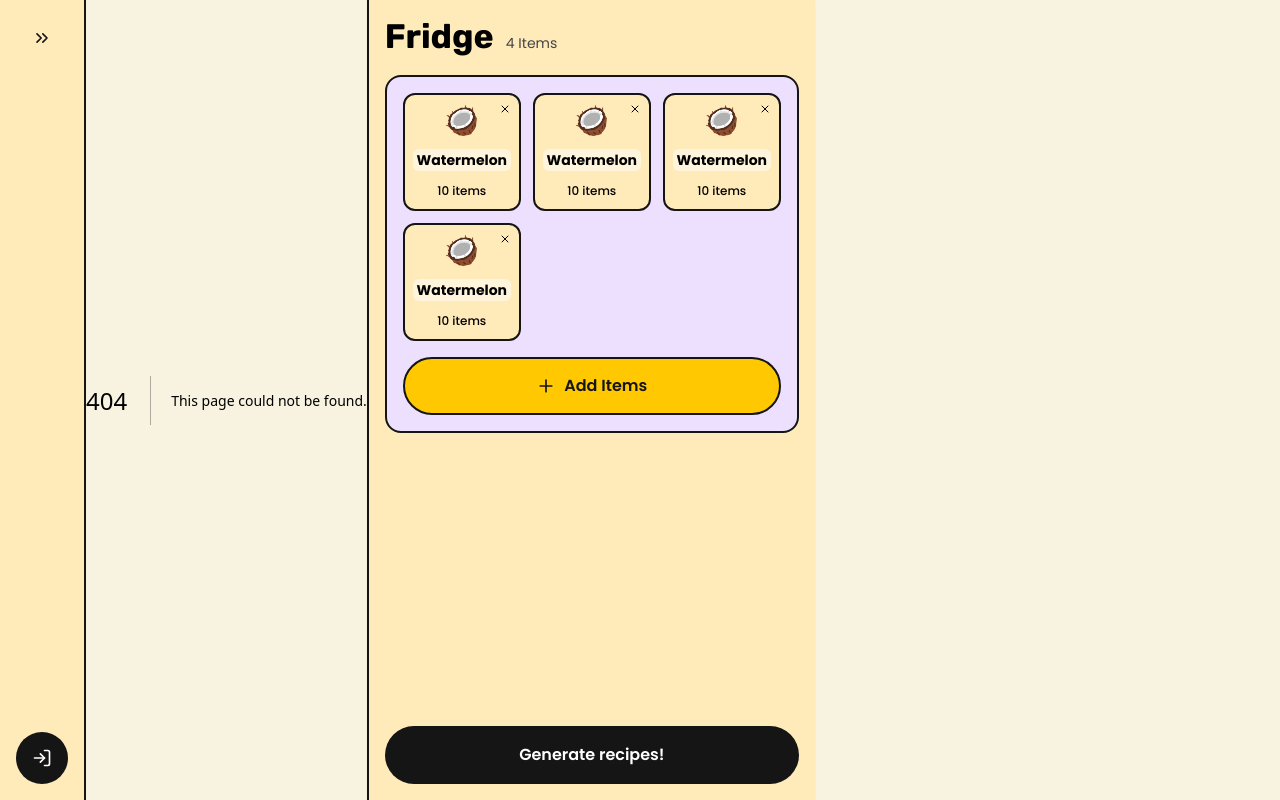
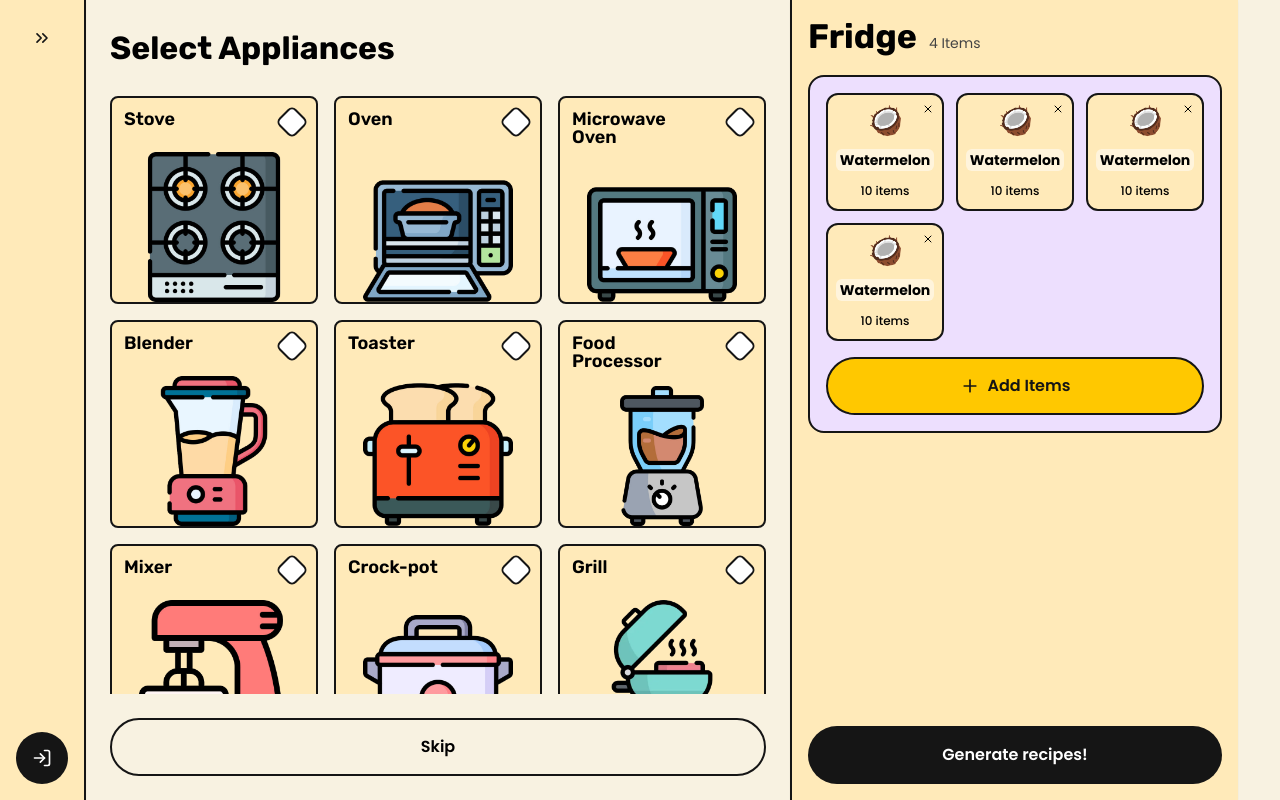
Before and after one commit to Flanner-app/flanner-nextjs-frontend, a Next.js app: page /auth/appliances in a window 1280 px wide. Before the commit this address had no page. Built offline with nearby package versions, Linux system fonts and the light colour scheme.

Commit message:
feat: add appliances modal

```diff
--- /dev/null
+++ b/src/app/@authModal/(.)auth/appliances/page.tsx
@@ -0,0 +1,7 @@
+import AppliancesStepContent from '@/components/authFlow/AppliancesStep'
+
+const AppliancesAuthModal = () => {
+  return <AppliancesStepContent />
+}
+
+export default AppliancesAuthModal
--- a/src/app/@authModal/(.)auth/layout.tsx
+++ b/src/app/@authModal/(.)auth/layout.tsx
@@ -31,7 +31,12 @@ const AuthModalLayout = ({ children }: { children: ReactNode }) => {
   }, [])
 
   return (
-    <Modal isOpen={showModal} close={() => setShowModal(false)} title="title">
+    <Modal
+      paddings="none"
+      isOpen={showModal}
+      close={() => setShowModal(false)}
+      className="max-h-[80vh] sm:!max-w-3xl"
+    >
       {children}
     </Modal>
   )
--- a/src/app/@authModal/(.)auth/page.tsx
+++ b/src/app/@authModal/(.)auth/page.tsx
@@ -1,5 +1,11 @@
+import AppliancesStepContent from '@/components/authFlow/AppliancesStep'
+
 const AuthModal = () => {
-  return <></>
+  return (
+    <>
+      <AppliancesStepContent />
+    </>
+  )
 }
 
 export default AuthModal
--- a/src/app/@authModal/(.)auth/preferences/page.tsx
+++ b/src/app/@authModal/(.)auth/preferences/page.tsx
@@ -1,7 +1,7 @@
 import PreferencesAuthStep from '@/components/authFlow/PreferencesStep'
 
-const PreferencesModal = () => {
+const PreferencesAuthModal = () => {
   return <PreferencesAuthStep />
 }
 
-export default PreferencesModal
+export default PreferencesAuthModal
--- /dev/null
+++ b/src/app/auth/appliances/page.tsx
@@ -0,0 +1,7 @@
+import AppliancesStepContent from '@/components/authFlow/AppliancesStep'
+
+const AppliancesAuthPage = () => {
+  return <AppliancesStepContent />
+}
+
+export default AppliancesAuthPage
--- a/src/app/page.tsx
+++ b/src/app/page.tsx
@@ -1,5 +1,11 @@
+import AppliancesStepContent from '@/components/authFlow/AppliancesStep'
+
 const Home = () => {
-  return <main className="grow p-8"></main>
+  return (
+    <main className="grow p-8">
+      <AppliancesStepContent />
+    </main>
+  )
 }
 
 export default Home
--- /dev/null
+++ b/src/components/authFlow/AppliancesStep.tsx
@@ -0,0 +1,80 @@
+'use client'
+
+import { useState } from 'react'
+import SelectionCard from '../shared/SelectionCard'
+import clsx from 'clsx'
+import Button from '../shared/Button'
+import { ChevronRight } from 'react-feather'
+
+const APPLIANCES = [
+  { label: 'Stove', imgSrc: '/images/cards/stove.webp' },
+  { label: 'Oven', imgSrc: '/images/cards/oven.webp' },
+  { label: 'Microwave Oven', imgSrc: '/images/cards/microwave.webp' },
+  { label: 'Blender', imgSrc: '/images/cards/blender.webp' },
+  { label: 'Toaster', imgSrc: '/images/cards/toaster.webp' },
+  { label: 'Food Processor', imgSrc: '/images/cards/food-processor.webp' },
+  { label: 'Mixer', imgSrc: '/images/cards/mixer.webp' },
+  { label: 'Crock-pot', imgSrc: '/images/cards/crock-pot.webp' },
+  { label: 'Grill', imgSrc: '/images/cards/grill.webp' },
+  { label: 'Waffle Maker', imgSrc: '/images/cards/waffle-maker.webp' },
+  { label: 'Juicer', imgSrc: '/images/cards/juicer.webp' },
+]
+
+const scrollbarClasses = [
+  'scrollbar-track-transparent',
+  'scrollbar-thumb-black-hover/50 scrollbar-thumb-rounded-md',
+  'scrollbar-w-1 scrollbar',
+]
+
+const AppliancesStepContent = () => {
+  const [selectedAppliances, setSelectedAppliances] = useState<string[]>([])
+
+  const onSelect = (value: string) => {
+    if (selectedAppliances.includes(value)) {
+      const newValueList = selectedAppliances.filter((item) => item !== value)
+      setSelectedAppliances(newValueList)
+    } else {
+      setSelectedAppliances((prev) => [...prev, value])
+    }
+  }
+
+  return (
+    <div className="flex h-full flex-col gap-6">
+      <h3 className="max-w-5/6 px-6 pt-6 font-rubik text-6xl font-bold">
+        Select Appliances
+      </h3>
+      <div className={clsx('h-full overflow-y-auto', scrollbarClasses)}>
+        <div className="grid max-h-full grid-cols-1 gap-4 px-6 xs:grid-cols-2 md:grid-cols-3">
+          {APPLIANCES.map((item) => (
+            <SelectionCard
+              key={item.label}
+              label={item.label}
+              imgSrc={item.imgSrc}
+              isSelected={selectedAppliances.includes(item.label)}
+              onChange={() => onSelect(item.label)}
+              className="col-span-1"
+            />
+          ))}
+        </div>
+      </div>
+      <div className="p-6 pt-0">
+        <Button
+          size="M"
+          appearence={selectedAppliances.length !== 0 ? 'yellow' : 'outline'}
+          className="w-full"
+        >
+          {selectedAppliances.length !== 0 ? (
+            <>
+              Continue
+              <ChevronRight size={20} />
+            </>
+          ) : (
+            'Skip'
+          )}
+        </Button>
+      </div>
+    </div>
+  )
+}
+
+export default AppliancesStepContent
--- a/src/components/authFlow/PreferencesStep.tsx
+++ b/src/components/authFlow/PreferencesStep.tsx
@@ -5,6 +5,7 @@ import Checkbox from '../shared/Checkbox'
 import Input from '../shared/Input'
 import Button from '../shared/Button'
 import { ChevronRight } from 'react-feather'
+import Link from 'next/link'
 
 const PREFERENCES = [
   'Low calories',
@@ -54,7 +55,8 @@ const PreferencesAuthStep = () => {
         onChange={(e) => setOtherPreferences(e.target.value)}
         onBlur={() => setOtherPreferences((prevData) => prevData.trim())}
       />
-      <div className="flex justify-end">
+      {/* todo: insert other preferences inso selected on continue */}
+      <Link href={'appliances'}>
         <Button
           size="M"
           appearence={
@@ -73,7 +75,7 @@ const PreferencesAuthStep = () => {
             'Skip'
           )}
         </Button>
-      </div>
+      </Link>
     </div>
   )
 }
--- a/src/components/shared/Modal.tsx
+++ b/src/components/shared/Modal.tsx
@@ -7,12 +7,18 @@ import Button from './Button'
 type ModalProps = {
   isOpen: boolean
   close: () => void
-  title: string
+  paddings?: 'none' | 'regular'
   className?: string
   children: ReactNode
 }
 
-const Modal = ({ isOpen, close, title, className, children }: ModalProps) => {
+const Modal = ({
+  isOpen,
+  close,
+  paddings,
+  className,
+  children,
+}: ModalProps) => {
   return (
     <Transition appear show={isOpen} as={Fragment}>
       <Dialog onClose={close} as="div" className="relative z-10">
@@ -46,22 +52,21 @@ const Modal = ({ isOpen, close, title, className, children }: ModalProps) => {
             >
               <Dialog.Panel
                 className={clsx(
-                  'min-h-40 w-full overflow-hidden bg-yellow-dark backdrop-blur-md',
-                  'bg-opacity-70 p-6 sm:max-w-lg sm:rounded-3xl',
+                  'min-h-full w-full overflow-hidden bg-yellow-dark backdrop-blur-md sm:min-h-40',
+                  'h-full bg-opacity-70 sm:max-w-lg sm:rounded-3xl',
+                  { 'p-6': paddings === 'regular' },
                   className,
                 )}
               >
-                <div className="mb-4 flex items-start justify-between gap-4">
-                  <h3 className="font-rubik text-6xl font-bold">{title}</h3>
                 <Button
                   size="S"
                   appearence="ghost"
                   containsIconOnly
                   onClick={close}
+                  className="absolute right-6 top-6 z-10"
                 >
                   <X size={16} />
                 </Button>
-                </div>
                 {children}
               </Dialog.Panel>
             </Transition.Child>
--- /dev/null
+++ b/src/components/shared/SelectionCard.tsx
@@ -0,0 +1,73 @@
+import clsx from 'clsx'
+import Image from 'next/image'
+import { Check } from 'react-feather'
+
+type SelectionCardProps = {
+  label: string
+  imgSrc: string
+  isSelected: boolean
+  onChange: () => void
+  className?: string
+}
+
+const SelectionCard = ({
+  label,
+  imgSrc,
+  isSelected,
+  onChange,
+  className,
+}: SelectionCardProps) => {
+  return (
+    <div
+      className={clsx(
+        'rounded-lg border-2 border-black-regular bg-yellow-dark p-3 pb-0',
+        'aspect-square min-h-40 min-w-40 cursor-pointer transition-colors hover:bg-tones-rose sm:min-w-52',
+        'relative flex flex-col justify-between gap-4 bg-contain bg-bottom bg-no-repeat',
+        { 'bg-tones-rose': isSelected },
+        className,
+      )}
+      onClick={onChange}
+    >
+      {/* todo: use checkbox here */}
+      <div
+        className={clsx(
+          'absolute right-3 top-3 h-6 w-6 rounded-md bg-white',
+          'rotate-45 border-2 border-black-regular transition-colors',
+          'flex items-center justify-center',
+          {
+            '!border-black-regular !bg-yellow-regular': isSelected,
+            'bg-tones-yellow': isSelected,
+          },
+        )}
+      >
+        <Check
+          size={16}
+          strokeWidth={3}
+          className={clsx(
+            '-rotate-45 text-black-default opacity-0 transition-opacity duration-75',
+            {
+              'opacity-100': isSelected,
+            },
+          )}
+        />
+      </div>
+      <span className="max-w-3/4 font-rubik text-lg font-semibold leading-none">
+        {label}
+      </span>
+      <div
+        className="relative mx-auto h-full w-full max-w-10/12 bg-contain bg-bottom bg-no-repeat"
+        style={{ backgroundImage: `url(${imgSrc})` }}
+      >
+        {/* <Image
+          src={imgSrc}
+          fill
+          sizes="100vh"
+          alt="label"
+          className="pointer-events-none mt-auto !h-fit w-full select-none object-contain"
+        /> */}
+      </div>
+    </div>
+  )
+}
+
+export default SelectionCard
--- a/src/components/shared/Sidebar.tsx
+++ b/src/components/shared/Sidebar.tsx
@@ -45,31 +45,36 @@ const Sidebar = () => {
           />
         </Button>
       </div>
-      <Link href="/auth">
       <Button
         size="M"
         appearence="black"
         className="w-full leading-none"
         containsIconOnly={!isOpen}
+        onClick={() => setIsModalOpen(true)}
       >
         <LogIn size={20} />
         {isOpen && <>Login</>}
       </Button>
-      </Link>
-      <Modal
-        isOpen={isModalOpen}
-        close={() => setIsModalOpen(false)}
-        title="Use the Fridge!"
-      >
+      <Modal isOpen={isModalOpen} close={() => setIsModalOpen(false)}>
+        <h3 className="max-w-5/6 px-6 pt-6 font-rubik text-6xl font-bold">
+          Use the Fridge!
+        </h3>
         <span className="mb-6 inline-block text-base text-black-hover">
           You can login using any of these
         </span>
         <div className="mx-auto flex flex-col gap-2 sm:flex-row">
+          <Link href="auth/preferences">
             <Button size="S" appearence="yellow" className="w-full">
               {/* eslint-disable-next-line */}
-            <img src="/images/icons/google.svg" alt="" width={24} height={24} />
+              <img
+                src="/images/icons/google.svg"
+                alt=""
+                width={24}
+                height={24}
+              />
               Google
             </Button>
+          </Link>
           <Button size="S" appearence="yellow" className="w-full">
             <Facebook size={24} />
             Facebook
--- a/tailwind.config.js
+++ b/tailwind.config.js
@@ -49,6 +49,9 @@ module.exports = {
       '10xl': '2.5rem', // 40px
     },
     extend: {
+      screens: {
+        xs: '375px',
+      },
       fontFamily: {
         poppins: ['var(--font-poppins)', ...defaultTheme.fontFamily.sans],
         rubik: ['var(--font-rubik)', ...defaultTheme.fontFamily.sans],
@@ -60,6 +63,7 @@ module.exports = {
         ...theme('spacing'),
       }),
       maxWidth: (theme) => ({
+        ...theme('width'),
         ...theme('spacing'),
       }),
       minHeight: (theme) => ({
```
Lines whose indentation alone changed are shown as unchanged.
